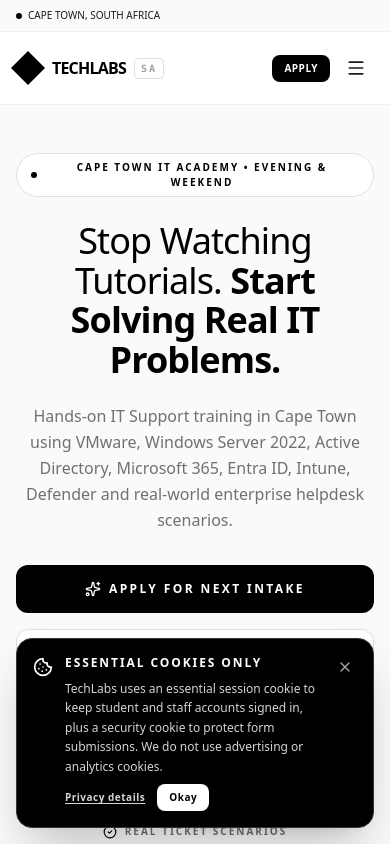
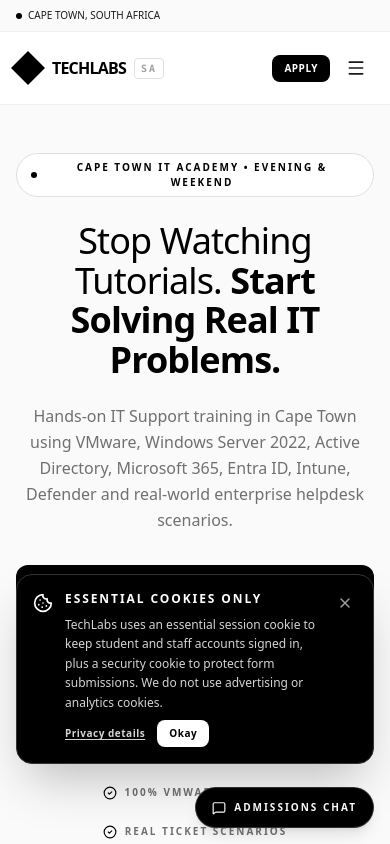
Before and after one commit to Lekgala/Techlabssa, a React (Vite) app: page / in a window 390 px wide. Shown: the top 844 px of the page. Built offline with nearby package versions, Linux system fonts and the light colour scheme; no server answers.

Commit message:
Fix mobile auth zoom and layout overflow

```diff
--- a/src/App.tsx
+++ b/src/App.tsx
@@ -85,7 +85,7 @@
   return (
     <div className="min-h-screen flex flex-col bg-[#FFFFFF] text-[#1A1A1A] font-sans antialiased selection:bg-black selection:text-white">
       <Navbar />
-      <main className="flex-grow">
+      <main className="flex-grow min-w-0">
         {renderPage()}
       </main>
       {!isAdminRoute && <Footer />}
--- a/src/components/layout/CookieNotice.tsx
+++ b/src/components/layout/CookieNotice.tsx
@@ -20,7 +20,7 @@
   if (!visible) return null;
 
   return (
-    <aside className="fixed bottom-4 left-4 right-4 sm:left-6 sm:right-auto z-50 max-w-lg bg-[#000000] text-white border border-[#333333] rounded-2xl shadow-2xl p-4 sm:p-5 no-print" role="status" aria-label="Cookie notice">
+    <aside className="fixed bottom-20 sm:bottom-4 left-4 right-4 sm:left-6 sm:right-auto z-50 max-w-lg bg-[#000000] text-white border border-[#333333] rounded-2xl shadow-2xl p-4 sm:p-5 no-print" role="status" aria-label="Cookie notice">
       <div className="flex items-start gap-3">
         <Cookie className="w-5 h-5 shrink-0 mt-0.5" aria-hidden="true" />
         <div className="min-w-0 flex-1 space-y-2">
--- a/src/components/layout/WhatsAppButton.tsx
+++ b/src/components/layout/WhatsAppButton.tsx
@@ -24,10 +24,10 @@
   };
 
   return (
-    <div className="fixed bottom-6 right-6 z-40 no-print flex flex-col items-end">
+    <div className="fixed bottom-4 right-4 sm:bottom-6 sm:right-6 z-40 no-print flex flex-col items-end max-w-[calc(100vw-2rem)]">
       {/* Interactive Chat Popup */}
       {isOpen && (
-        <div className="mb-3 w-84 sm:w-96 bg-[#FFFFFF] rounded-2xl shadow-xl border border-[#F0F0F0] overflow-hidden animate-in fade-in slide-in-from-bottom-5 text-[#1A1A1A]">
+        <div className="mb-3 w-[calc(100vw-2rem)] max-w-96 bg-[#FFFFFF] rounded-2xl shadow-xl border border-[#F0F0F0] overflow-hidden animate-in fade-in slide-in-from-bottom-5 text-[#1A1A1A]">
           {/* Header */}
           <div className="bg-[#FAFAFA] p-4 text-[#1A1A1A] border-b border-[#F0F0F0] flex items-center justify-between">
             <div className="flex items-center gap-3">
--- a/src/index.css
+++ b/src/index.css
@@ -7,6 +7,14 @@
     color: #1A1A1A;
     -webkit-font-smoothing: antialiased;
     line-height: 1.5;
+    overflow-x: hidden;
+  }
+
+  html, #root {
+    width: 100%;
+    max-width: 100%;
+    overflow-x: hidden;
+    -webkit-text-size-adjust: 100%;
   }
 
   button, a, input, select, textarea {
@@ -24,6 +32,12 @@
   :focus-visible {
     outline: 2px solid #000000 !important;
     outline-offset: 2px;
+  }
+}
+
+@media (max-width: 639px) {
+  input, select, textarea {
+    font-size: 16px !important;
   }
 }
 
--- a/src/pages/student/StudentLogin.tsx
+++ b/src/pages/student/StudentLogin.tsx
@@ -154,14 +154,14 @@
 const EmailField = ({ value, onChange }: { value: string; onChange: (value: string) => void }) => (
   <div className="space-y-1.5">
     <label className="font-bold uppercase tracking-wider text-[10px]">Registered Email *</label>
-    <div className="relative"><Mail className="w-4 h-4 text-[#A0A0A0] absolute left-3 top-3.5" /><input type="email" required value={value} onChange={event => onChange(event.target.value)} className="w-full pl-9 pr-3 py-3 bg-[#FAFAFA] border border-[#E0E0E0] rounded-xl focus:border-black focus:outline-none" /></div>
+    <div className="relative"><Mail className="w-4 h-4 text-[#A0A0A0] absolute left-3 top-3.5" /><input type="email" required value={value} onChange={event => onChange(event.target.value)} className="w-full pl-9 pr-3 py-3 text-base bg-[#FAFAFA] border border-[#E0E0E0] rounded-xl focus:border-black focus:outline-none" /></div>
   </div>
 );
 
 const PasswordField = ({ label, value, onChange }: { label: string; value: string; onChange: (value: string) => void }) => (
   <div className="space-y-1.5">
     <label className="font-bold uppercase tracking-wider text-[10px]">{label} *</label>
-    <div className="relative"><KeyRound className="w-4 h-4 text-[#A0A0A0] absolute left-3 top-3.5" /><input type="password" required autoComplete={label === 'Password' ? 'current-password' : 'new-password'} value={value} onChange={event => onChange(event.target.value)} className="w-full pl-9 pr-3 py-3 bg-[#FAFAFA] border border-[#E0E0E0] rounded-xl focus:border-black focus:outline-none" /></div>
+    <div className="relative"><KeyRound className="w-4 h-4 text-[#A0A0A0] absolute left-3 top-3.5" /><input type="password" required autoComplete={label === 'Password' ? 'current-password' : 'new-password'} value={value} onChange={event => onChange(event.target.value)} className="w-full pl-9 pr-3 py-3 text-base bg-[#FAFAFA] border border-[#E0E0E0] rounded-xl focus:border-black focus:outline-none" /></div>
   </div>
 );
 
```
